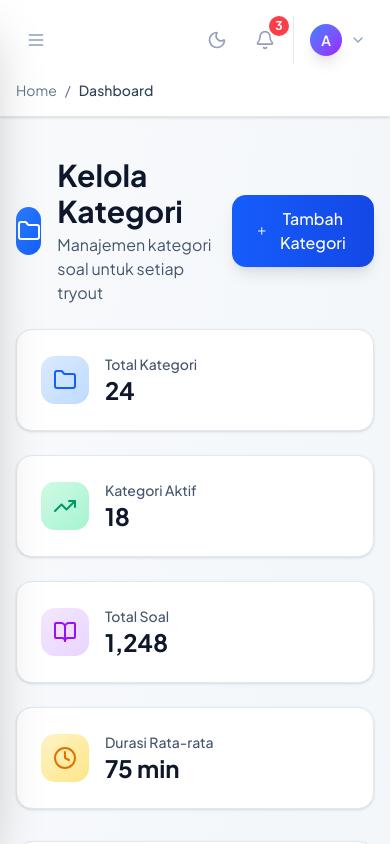
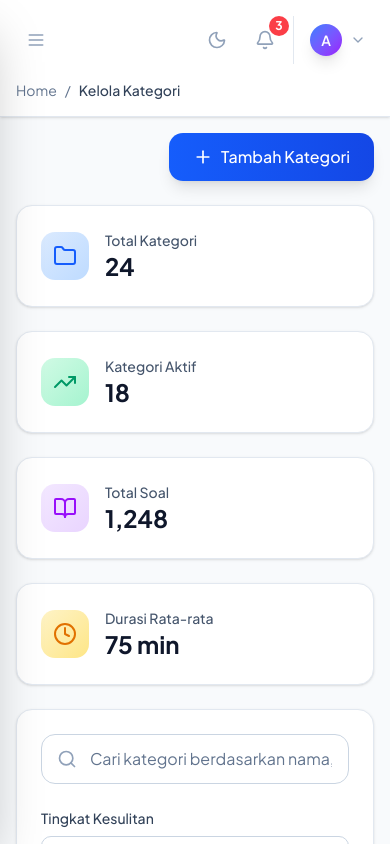
Before and after one commit to akbarryyan/pintuuniv, a Next.js app: page /sys/dashboard/categories in a window 390 px wide. Shown: the top 844 px of the page. Built offline with nearby package versions, Linux system fonts and the light colour scheme.

Commit message:
feat: Enhance ManageCategories layout with mobile sidebar and improved header section

```diff
--- a/src/app/sys/dashboard/categories/page.tsx
+++ b/src/app/sys/dashboard/categories/page.tsx
@@ -231,7 +231,16 @@ export default function ManageCategories() {
   };
 
   return (
-    <div className="min-h-screen bg-gradient-to-br from-slate-50 to-slate-100">
+    <div className="min-h-screen bg-slate-50 flex">
+      {/* Mobile Sidebar Overlay */}
+      {sidebarOpen && (
+        <div
+          className="fixed inset-0 z-40 bg-white/30 backdrop-blur-sm lg:hidden"
+          onClick={() => setSidebarOpen(false)}
+        />
+      )}
+
+      {/* Sidebar Component */}
       <Sidebar
         activeItem={activeItem}
         setActiveItem={setActiveItem}
@@ -239,11 +248,18 @@ export default function ManageCategories() {
         setSidebarOpen={setSidebarOpen}
       />
 
-      <div className="lg:pl-72">
-        <TopHeader sidebarOpen={sidebarOpen} setSidebarOpen={setSidebarOpen} />
+      {/* Main Content */}
+      <div className="flex-1 flex flex-col min-w-0">
+        {/* Top Header */}
+        <TopHeader
+          sidebarOpen={sidebarOpen}
+          setSidebarOpen={setSidebarOpen}
+          pageTitle="Kelola Kategori"
+          pageDescription="Manajemen kategori soal untuk setiap tryout"
+        />
 
-        <main className="py-10">
-          <div className="mx-auto max-w-7xl px-4 sm:px-6 lg:px-8">
+        {/* Page Content */}
+        <main className="flex-1 p-4 lg:p-8 overflow-auto" data-main-content>
           {/* Header Section */}
           <HeaderSection onCreateNew={() => handleOpenModal("create")} />
 
@@ -273,7 +289,6 @@ export default function ManageCategories() {
             onPageChange={handlePageChange}
             onItemsPerPageChange={handleItemsPerPageChange}
           />
-          </div>
         </main>
       </div>
 
--- a/src/components/sys/categories/HeaderSection.tsx
+++ b/src/components/sys/categories/HeaderSection.tsx
@@ -16,23 +16,9 @@ export default function HeaderSection({ onCreateNew }: HeaderSectionProps) {
   };
 
   return (
-    <div className="mb-8">
-      {/* Page Header */}
     <div className="mb-6">
-        <div className="flex items-center justify-between">
-          <div className="flex items-center space-x-4">
-            <div className="w-12 h-12 bg-gradient-to-br from-blue-500 to-blue-600 rounded-xl flex items-center justify-center">
-              <Folder className="w-6 h-6 text-white" />
-            </div>
-            <div>
-              <h1 className="text-3xl font-bold text-slate-900">
-                Kelola Kategori
-              </h1>
-              <p className="text-slate-600 mt-1">
-                Manajemen kategori soal untuk setiap tryout
-              </p>
-            </div>
-          </div>
+      {/* Action Button */}
+      <div className="mb-6 flex justify-end">
         <button
           onClick={onCreateNew}
           className="flex items-center space-x-2 bg-gradient-to-r from-blue-600 to-blue-700 text-white px-6 py-3 rounded-xl hover:from-blue-700 hover:to-blue-800 transition-all duration-300 shadow-lg hover:shadow-xl group"
@@ -40,7 +26,6 @@ export default function HeaderSection({ onCreateNew }: HeaderSectionProps) {
           <Plus className="w-5 h-5 group-hover:rotate-90 transition-transform duration-300" />
           <span className="font-medium">Tambah Kategori</span>
         </button>
-        </div>
       </div>
 
       {/* Stats Grid */}
```
Lines whose indentation alone changed are shown as unchanged.
